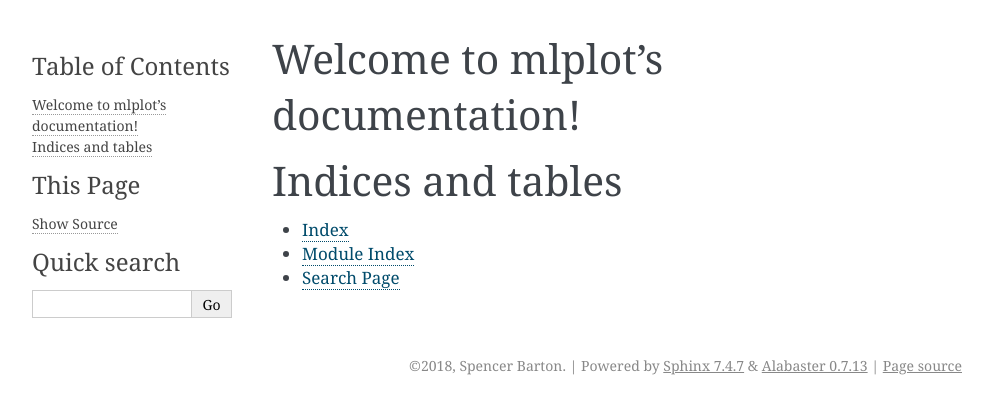
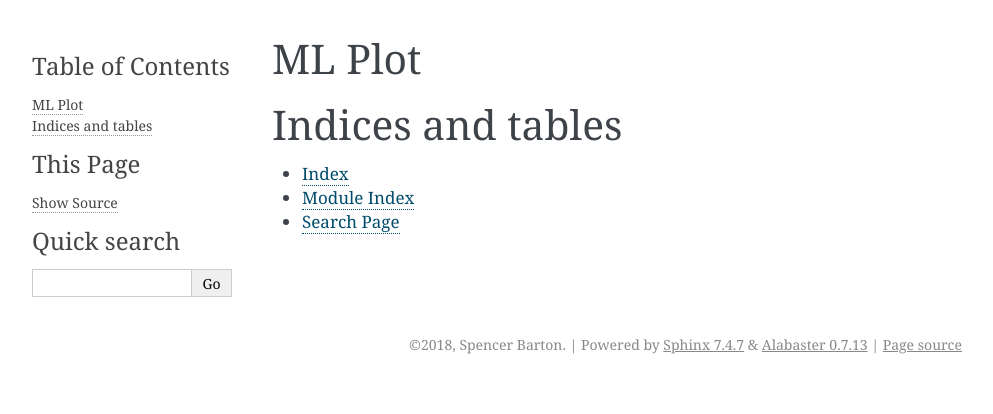
Before and after one commit to sbarton272/mlplot, a Sphinx documentation site: the page built from docs/index.rst, in a window 1280 px wide. Shown: the top 414 px of the page, without its empty margins (148-1141 px from the left). Built offline with Sphinx 7.4.7, drawn with Linux system fonts in a browser that asks for light colours.

Commit message:
Autoapi docs

```diff
--- a/docs/conf.py
+++ b/docs/conf.py
@@ -22,11 +22,12 @@
 project = 'mlplot'
 copyright = '2018, Spencer Barton'
 author = 'Spencer Barton'
+short_description = 'ML Evlaution Ploting Library'
 
 # The short X.Y version
-version = ''
+version = '0.0'
 # The full version, including alpha/beta/rc tags
-release = '0.0.0'
+release = '0'
 
 
 # -- General configuration ---------------------------------------------------
@@ -39,7 +40,7 @@ release = '0.0.0'
 # extensions coming with Sphinx (named 'sphinx.ext.*') or your custom
 # ones.
 extensions = [
-    'sphinx.ext.autodoc',
+    'autoapi.extension',
     'sphinx.ext.doctest',
     'sphinx.ext.intersphinx',
     'sphinx.ext.todo',
@@ -75,6 +76,9 @@ exclude_patterns = []
 # The name of the Pygments (syntax highlighting) style to use.
 pygments_style = 'sphinx'
 
+# Document Python Code
+autoapi_type = 'python'
+autoapi_dirs = ['../mlplot']
 
 # -- Options for HTML output -------------------------------------------------
 
@@ -135,7 +139,7 @@ latex_elements = {
 # (source start file, target name, title,
 #  author, documentclass [howto, manual, or own class]).
 latex_documents = [
-    (master_doc, 'mlplot.tex', 'mlplot Documentation',
+    (master_doc, 'mlplot.tex', short_description,
      'Spencer Barton', 'manual'),
 ]
 
@@ -145,7 +149,7 @@ latex_documents = [
 # One entry per manual page. List of tuples
 # (source start file, name, description, authors, manual section).
 man_pages = [
-    (master_doc, 'mlplot', 'mlplot Documentation',
+    (master_doc, 'mlplot', short_description,
      [author], 1)
 ]
 
@@ -156,8 +160,8 @@ man_pages = [
 # (source start file, target name, title, author,
 #  dir menu entry, description, category)
 texinfo_documents = [
-    (master_doc, 'mlplot', 'mlplot Documentation',
-     author, 'mlplot', 'One line description of project.',
+    (master_doc, 'mlplot', short_description,
+     author, 'mlplot', '.',
      'Miscellaneous'),
 ]
 
--- a/docs/index.rst
+++ b/docs/index.rst
@@ -3,13 +3,12 @@
    You can adapt this file completely to your liking, but it should at least
    contain the root `toctree` directive.
 
-Welcome to mlplot's documentation!
+ML Plot
 ==================================
 
 .. toctree::
    :maxdepth: 2
    :caption: Contents:
-
 
 
 Indices and tables
```
